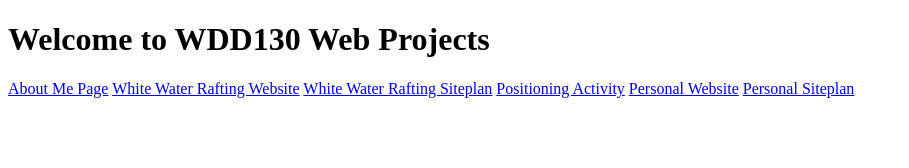
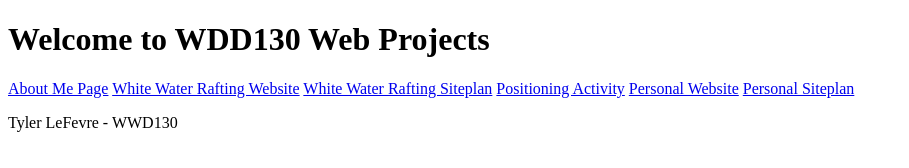
Before and after one commit to TLeFevre2003/wdd130, a plain HTML site: page index.html in a window 1280 px wide. Shown: the whole page, without its empty margins (0-909 px from the left). Drawn offline with Linux system fonts and the light colour scheme.

Commit message:
Added paragraph element

```diff
--- a/index.html
+++ b/index.html
@@ -15,5 +15,6 @@
     <a href="#">Personal Website</a>
     <a href="#">Personal Siteplan</a>
 </nav>
+<p>Tyler LeFevre - WWD130</p>
 </body>
 </html>
```
